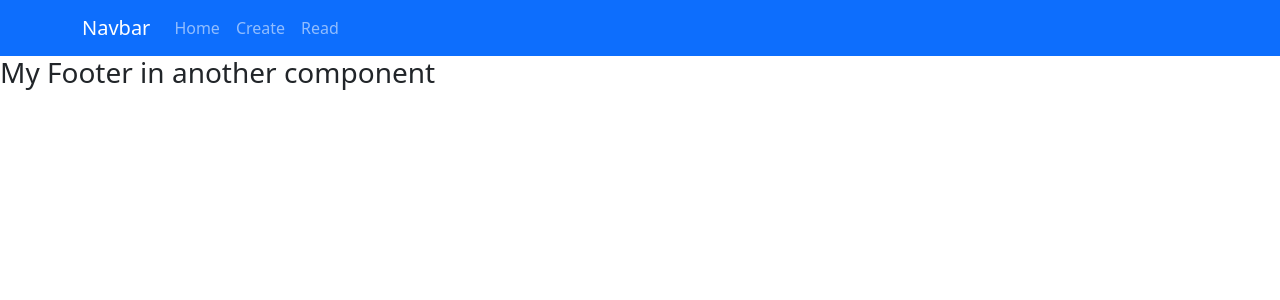
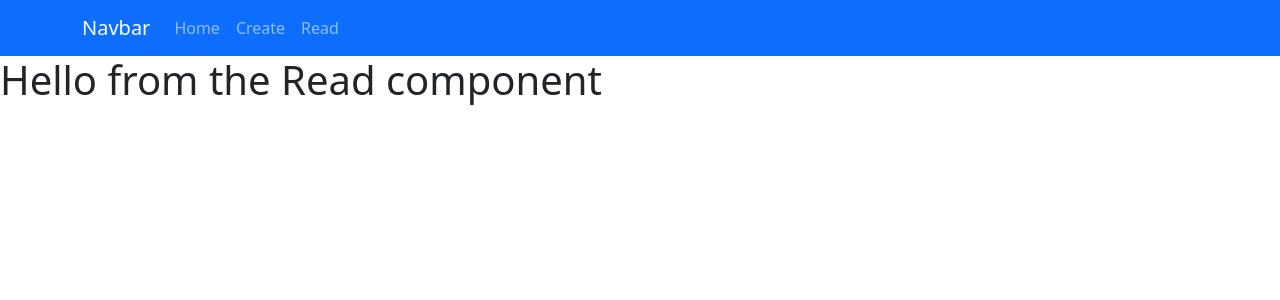
Before and after one commit to fionntmcc/DataRepresentationLab3, a React (Create React App) app in the folder my-app/: page /read in a window 1280 px wide. Shown: the top 300 px of the page. Built offline with nearby package versions, Linux system fonts and the light colour scheme.

Commit message:
Read and Create tags shows on App.js, comments added

```diff
--- a/my-app/src/App.js
+++ b/my-app/src/App.js
@@ -6,22 +6,24 @@
 
 // import routing components
 import { BrowserRouter as Router, Route, Routes } from 'react-router-dom';
-
 // import app components
 import NavigationBar from './components/NavigationBar';
 import Header from './components/Header';
 import Footer from './components/Footer';
 import Content from './components/Content';
+import Create from './components/Create';
+import Read from './components/Read';
 
 function App() {
   // displays a navigation bar that changes the component displayed based on the route
+  // Route tag defines elements / Components to show
   return (
     <Router>
       <NavigationBar />
       <Routes>
         <Route path="/home" element={<Content />} />
-        <Route path="/read" element={<Footer />} />
-        <Route path="/create" element={<Header />} />
+        <Route path="/read" element={<Read />} />
+        <Route path="/create" element={<Create />} />
       </Routes>
     </Router>
   );
--- a/my-app/src/components/NavigationBar.js
+++ b/my-app/src/components/NavigationBar.js
@@ -3,6 +3,7 @@ import Nav from 'react-bootstrap/Nav';
 import Navbar from 'react-bootstrap/Navbar';
 
 // uses the Navbar component from react-bootstrap to create a navigation bar
+// Nav.Link tag defines href extension
 const NavigationBar = () => {
   return (
         <Navbar bg="primary" data-bs-theme="dark">
```
